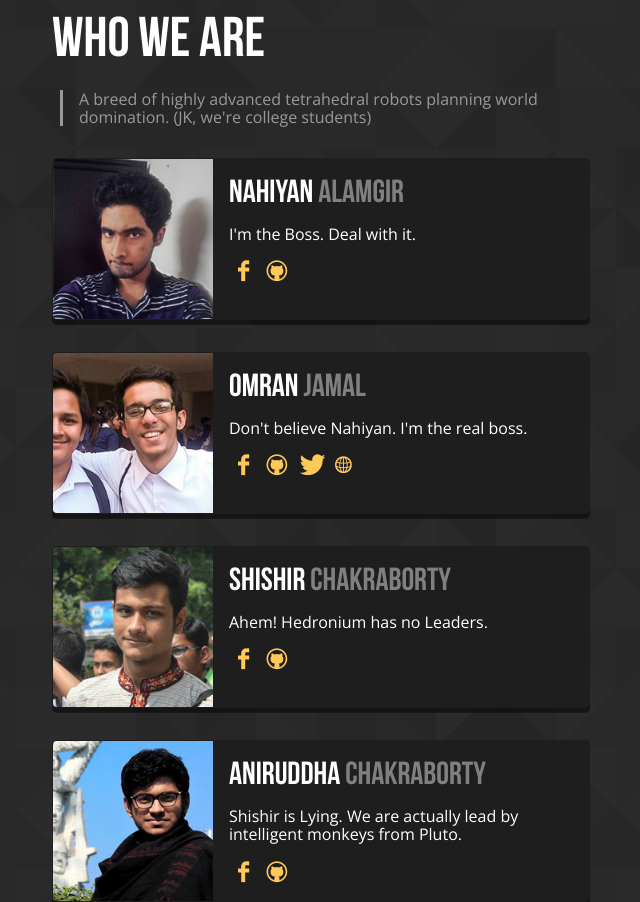
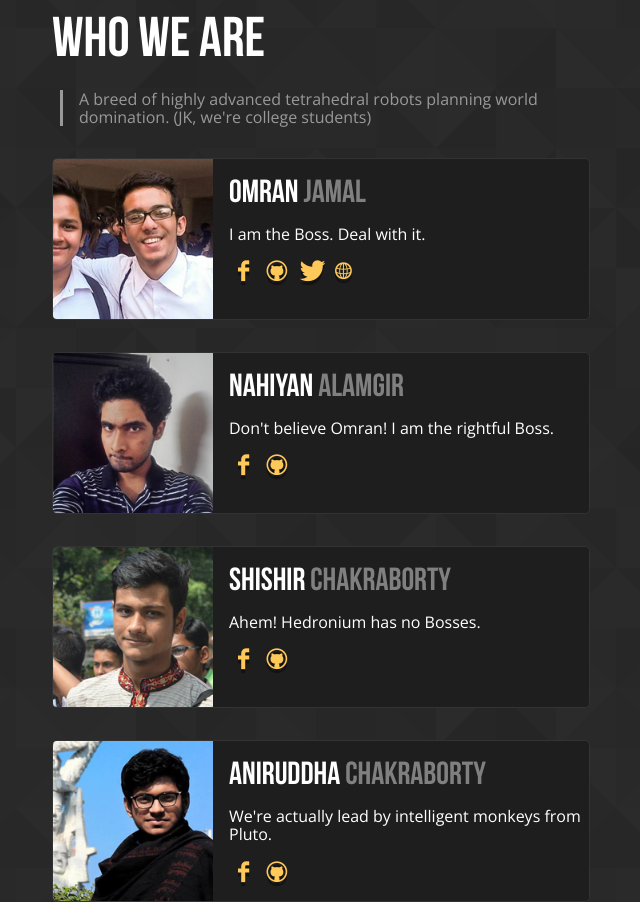
Before and after one commit to hedronium/hedronium.github.io, a website: page index.htm in a window 1280 px wide. Shown: the part 1172-2074 px from the top of the page, without its empty margins (524-1164 px from the left). Drawn offline with nearby package versions, Linux system fonts and the light colour scheme; animation ran at ten frames a second.

Commit message:
Icon Shadows and Favicon Added

```diff
--- a/index.htm
+++ b/index.htm
@@ -12,6 +12,8 @@
 	<link href='http://fonts.googleapis.com/css?family=Open+Sans:400,300,700,800' rel='stylesheet' type='text/css'>
 
 	<link rel="stylesheet" href="styles/hedronium.css">
+
+	<link rel="icon" type="image/png" href="favicon.png">
 </head>
 <body>
 	<div id="svg" class="svg target">
@@ -73,21 +75,10 @@
 			<div class="faces">
 				<div class="face">
 					<div class="pic">
-						<img src="images/faces/nahiyan.jpg" alt="Nahiyan Alamgir">
-					</div>
-					<h3><em>Nahiyan</em> Alamgir</h3>
-					<p>I'm the Boss. Deal with it.</p>
-					<div class="social">
-						<a href="https://www.facebook.com/Nahiyan123" class="icon-facebook" target="_blank"></a>
-						<a href="" class="icon-github" target="_blank"></a>
-					</div>
-				</div>
-				<div class="face">
-					<div class="pic">
 						<img src="images/faces/omran.jpg" alt="Omran Jamal">
 					</div>
 					<h3><em>Omran</em> Jamal</h3>
-					<p>Don't believe Nahiyan. I'm the real boss.</p>
+					<p>I am the Boss. Deal with it.</p>
 					<div class="social">
 						<a href="https://facebook.com/omran.jamal" class="icon-facebook" target="_blank"></a>
 						<a href="https://github.com/omranjamal" class="icon-github" target="_blank"></a>
@@ -97,10 +88,21 @@
 				</div>
 				<div class="face">
 					<div class="pic">
+						<img src="images/faces/nahiyan.jpg" alt="Nahiyan Alamgir">
+					</div>
+					<h3><em>Nahiyan</em> Alamgir</h3>
+					<p>Don't believe Omran! I am the rightful Boss.</p>
+					<div class="social">
+						<a href="https://www.facebook.com/Nahiyan123" class="icon-facebook" target="_blank"></a>
+						<a href="" class="icon-github" target="_blank"></a>
+					</div>
+				</div>
+				<div class="face">
+					<div class="pic">
 						<img src="images/faces/shishir.jpg" alt="Shishir Chakraborty">
 					</div>
 					<h3><em>Shishir</em> Chakraborty</h3>
-					<p>Ahem! Hedronium has no Leaders.</p>
+					<p>Ahem! Hedronium has no Bosses.</p>
 					<div class="social">
 						<a href="https://www.facebook.com/shishir.chakraborty" class="icon-facebook" target="_blank"></a>
 						<a href="" class="icon-github" target="_blank"></a>
@@ -111,7 +113,7 @@
 						<img src="images/faces/aniruddha.jpg" alt="Aniruddha Chakraborty">
 					</div>
 					<h3><em>Aniruddha</em> Chakraborty</h3>
-					<p>Shishir is Lying. We are actually lead by intelligent monkeys from Pluto.</p>
+					<p>We're actually lead by intelligent monkeys from Pluto.</p>
 					<div class="social">
 						<a href="https://www.facebook.com/aniruddha.chakraborty.5817" class="icon-facebook" target="_blank"></a>
 						<a href="" class="icon-github" target="_blank"></a>
--- a/scss/modules/_intro.scss
+++ b/scss/modules/_intro.scss
@@ -52,5 +52,6 @@
 
 	a {
 		font-size: 3em;
+		@include single-text-shadow(0, 0.1em, 0, 0, rgba(0,0,0,0.4));
 	}
 }
--- a/scss/modules/_who.scss
+++ b/scss/modules/_who.scss
@@ -9,10 +9,6 @@
 		@include border-radius(0.3em);
 
 		margin: 2em 0;
-
-		border: 1px solid rgba(0,0,0,0);
-
-		@include single-box-shadow(0, 0.3em, 0, 0, rgba(0,0,0,0.5));
 
 		@include at-tablet {
 			padding: 0;
@@ -49,5 +45,6 @@
 
 	.social a {
 		font-size: 1.3em;
+		@include single-text-shadow(0, 0.2em, 0, 0, rgba(0,0,0,0.4));
 	}
 }
```
Also changed, not shown: favicon.png (added), styles/hedronium.css.
